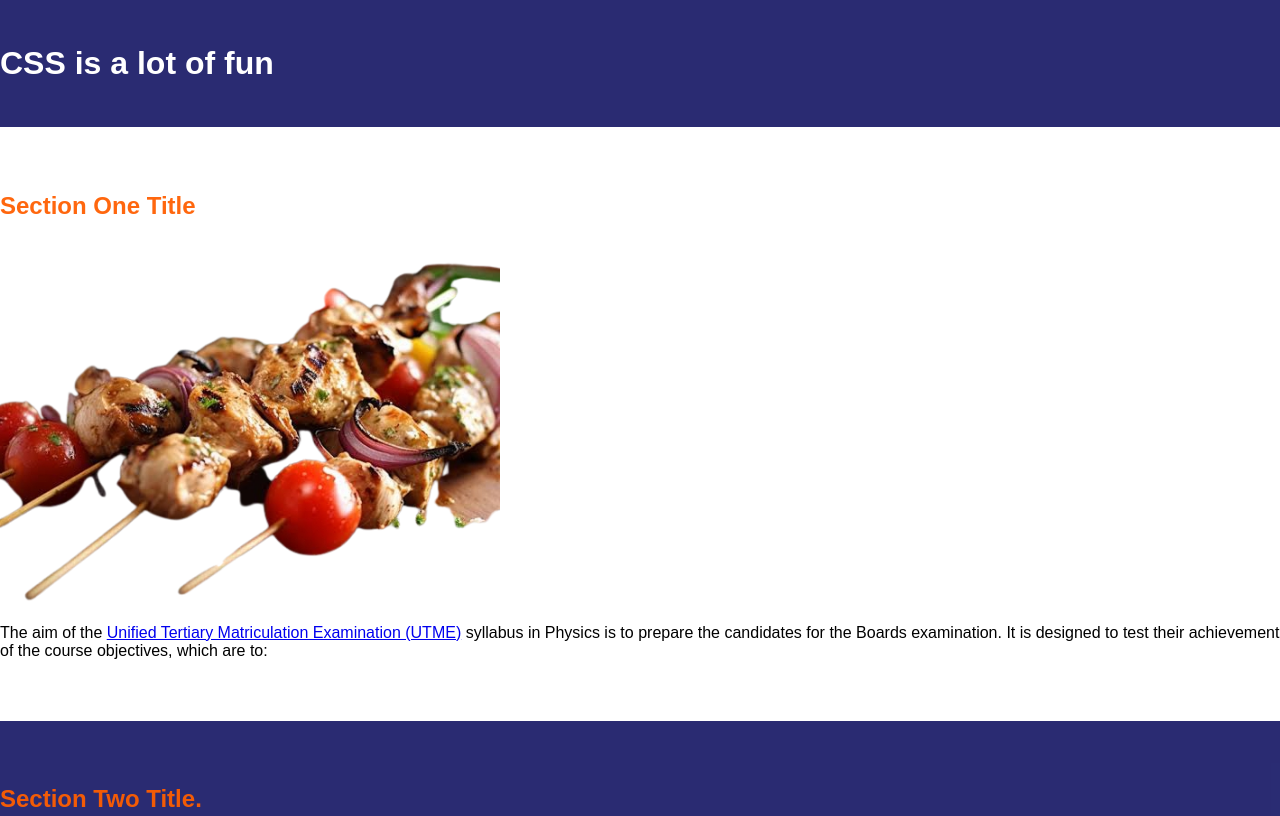
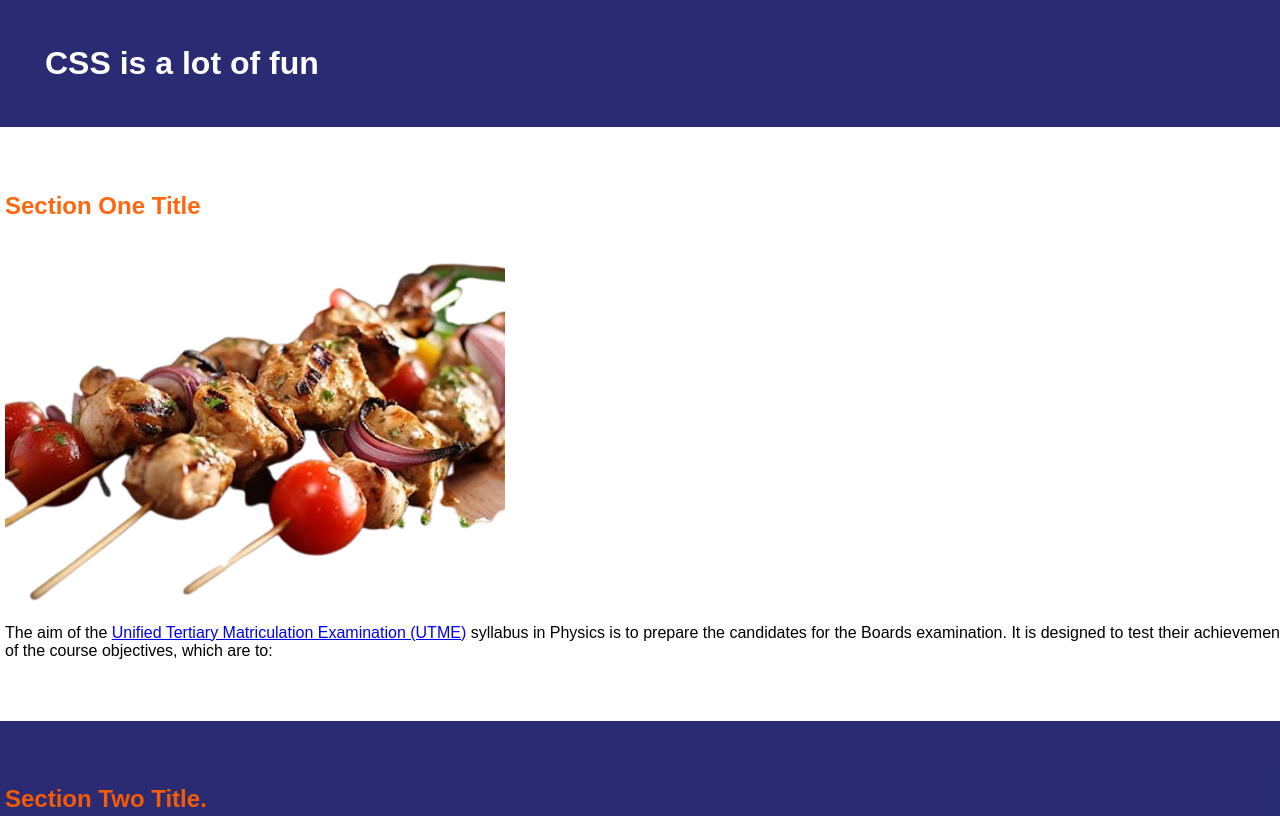
Before and after one commit to dcodeprodigy/CSSPractice, a plain HTML site: page index.html in a window 1280 px wide. Shown: the top 816 px of the page. Drawn offline with Linux system fonts and the light colour scheme.

Commit message:
Update index.html

```diff
--- a/index.html
+++ b/index.html
@@ -13,7 +13,7 @@
         header{
             background-color: rgba(18, 20, 99, 0.897);
             color: white;
-            padding: 45px 0;;
+            padding: 45px 45px;;
         }
         h1{
             margin: 0;
@@ -23,7 +23,8 @@
             color: rgba(255, 94, 0, 0.945);
         }
         section{
-            padding: 45px 0;
+            width:100%;
+            padding: 45px 5px;
         }
         .section-2{
             background-color: rgba(18, 20, 99, 0.897);
@@ -42,7 +43,8 @@
 
         }
         img{
-            max-width: 500px;
+            width: 100%;
+            max-width:500px;
         }
         p{
             line-spacing:5px;
```
